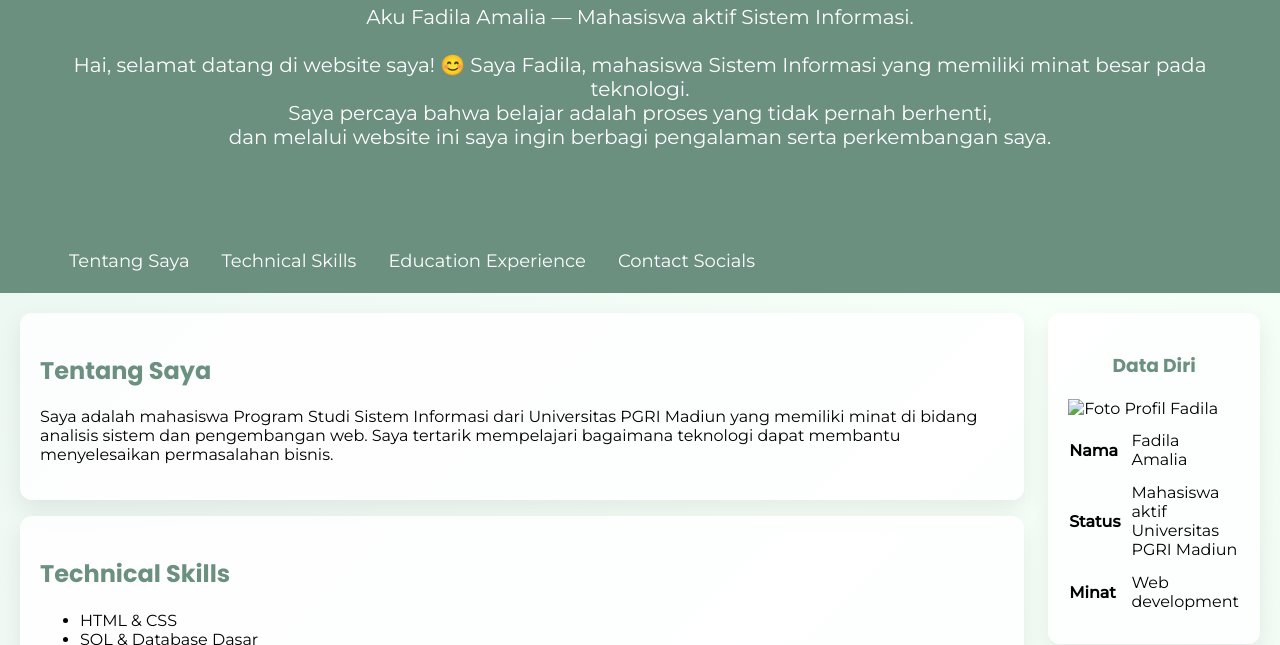
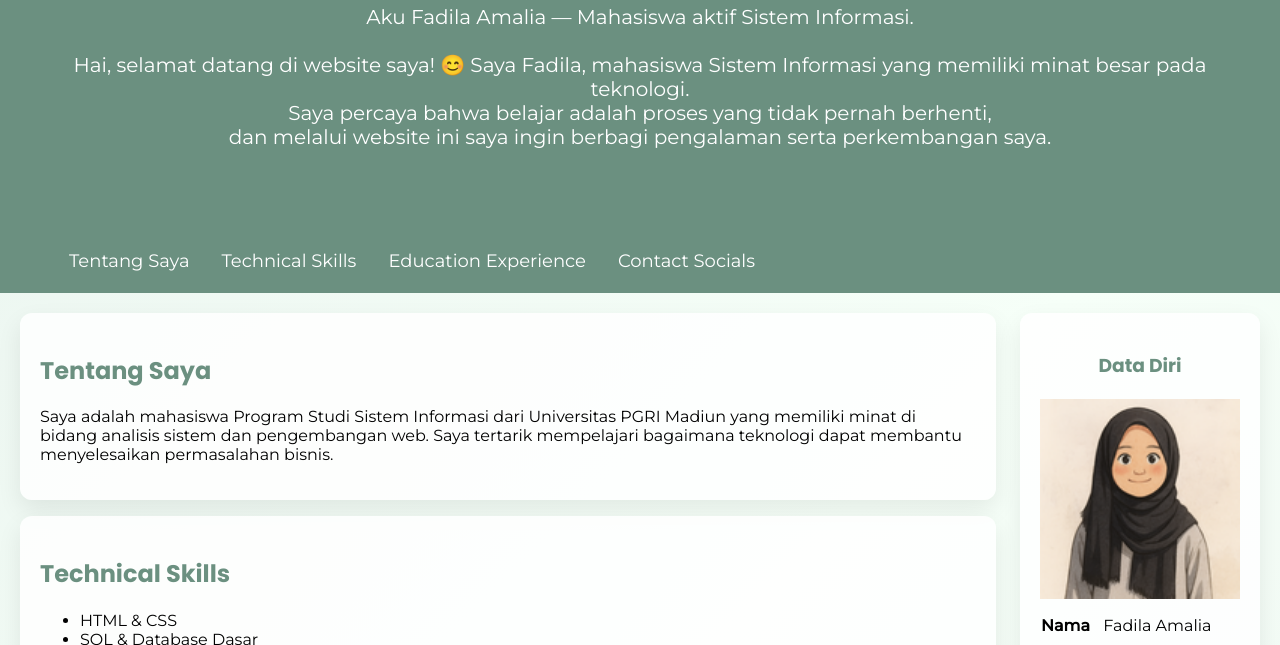
Before and after one commit to fadilaamaliya/fadila.github.io, a plain HTML site: page index.html in a window 1280 px wide. Shown: the part 158-803 px from the top of the page. Drawn offline with Linux system fonts and the light colour scheme.

Commit message:
Update index.html

```diff
--- a/index.html
+++ b/index.html
@@ -102,7 +102,7 @@
       <article class="profile card">
         <header>
           <h3>Data Diri</h3>
-          <img src="img/fadila.png" alt="Foto Profil Fadila">
+          <img src="fadila.png" alt="Foto Profil Fadila">
         </header>
 
         <section>
```
